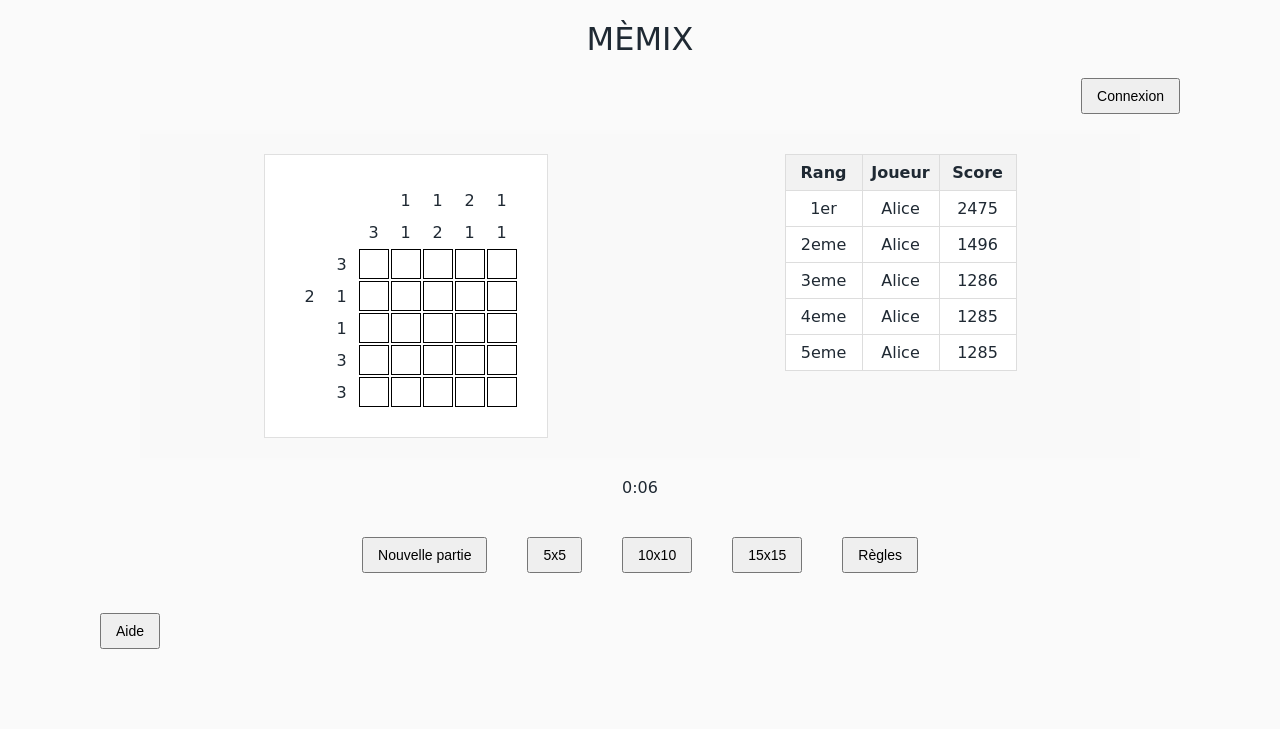
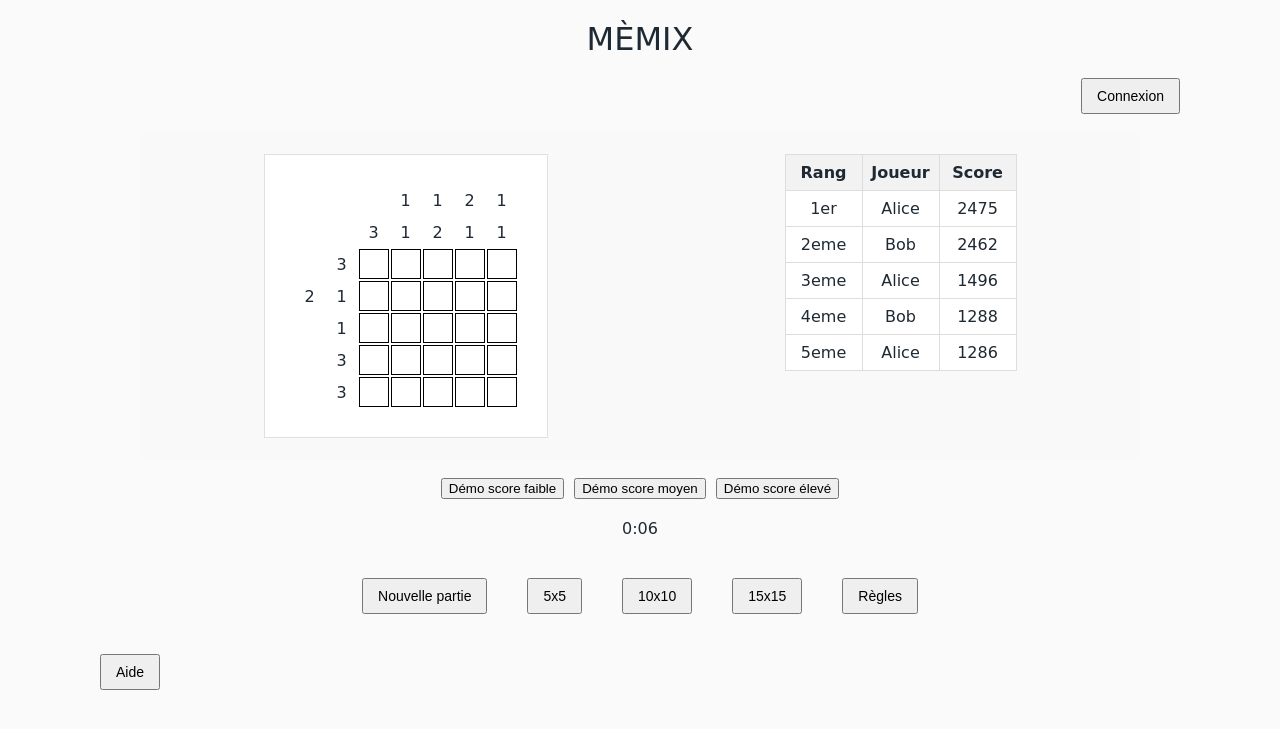
Before and after one commit to KanaRiz86/Nonogram, a PHP site: page / in a window 1280 px wide. Shown: the top 729 px of the page. Run offline with PHP 8.4, Linux system fonts and the light colour scheme; data comes from the database, SQL or seed files in the repository.

Commit message:
Ajout des GIFs dynamiques selon le score + README

```diff
--- a/Web/index.php
+++ b/Web/index.php
@@ -38,7 +38,26 @@ session_start();
     <tbody></tbody>
   </table>
 </div>
-<!------------------------------------------------------------------------------------------------->
+<!---------------------------------------- Popup Gif ------------------------------------------------>
+<!-- <div id="gif-score-container"></div> ancien display des gifs avec alert('Félicitations ...) -->
+
+<div id="demo-gifs-container">
+
+  <button data-score-demo="500">
+    Démo score faible
+  </button>
+
+  <button data-score-demo="1500">
+    Démo score moyen
+  </button>
+
+  <button data-score-demo="2500">
+    Démo score élevé
+  </button>
+
+</div>
+
+<!--------------------------------------------------------------------------------------------------->
   <div id="chronometre-container"></div>
 
   <div id="controls-container">
@@ -143,6 +162,19 @@ session_start();
   </div>
 </div>
 
+  <!------------------------------------- Popup Score -------------------------------------------->
+<div class="popup" id="popupScore">
+  <div>Résultat de la partie</div>
+
+  <div class="popup-content">
+    <p id="message-score"></p>
+
+    <img id="gif-score" src="" alt="GIF de score">
+
+    <button id="btnFermerScore" type="button">Fermer</button>
+  </div>
+</div>
+
   <!------------------------------------------------------------------------------------------------>
  <div class="zoneAide">
     <button>Aide</button>
--- a/Web/js/main/main.js
+++ b/Web/js/main/main.js
@@ -6,8 +6,8 @@ import { Controleur } from "../controller/Controleur.js"; //Import du contrôleu
 import { Temps } from "../model/Temps.js";
 import { calculScore } from "../model/scores.js";
 import { chargerTopScores, envoyerScore } from "../controller/ControlScores.js";
-import { initAddEventListenerPopup } from "../controller/ControlPopup.js"
-
+import { initAddEventListenerPopup, afficherPopup, cacherPopup } from "../controller/ControlPopup.js";
+import { choisirGifSelonScore } from "../model/GestionGifScore.js";
 
 // ===================== Génération aléatoire de la solution // =====================
 
@@ -80,20 +80,27 @@ function demarrerJeu(lignes, colonnes) {
     const erreurs = 0;
     const id_user = 0;//mode invité
 
-
-
-
     const id_image = 1;
     const tailleGrille = lignes; // Permet de savoir la taille de la grille
 
     const scoreFinal = Math.floor(calculScore(temps, tailleGrille, erreurs));
 
+    const cheminGifSelonScore = choisirGifSelonScore(scoreFinal);
+
     // Appelle de la fonction pour envoyer les données du score au serveur PHP via Fetch
     envoyerScore(id_user, id_image, temps, erreurs, tailleGrille);
 
+    // Pop-up Gif
     setTimeout(() => {
-      alert(`Félicitations ! Vous avez obtenu un score de : ${scoreFinal}`);
+      // Texte du score
+      document.getElementById("message-score").textContent =
+        `Félicitations ! Vous avez obtenu un score de : ${scoreFinal}`;
+      // GIF affiché
+      document.getElementById("gif-score").src = cheminGifSelonScore;
+      // Ouvre la popup
+      afficherPopup("popupScore");
     }, 50);
+
     // Exécute la fonction chargerTopScores après 500 ms
     // Permet d'éviter des conflits avec score-sauvegarder.php le fichier met du temps à répondre
     setTimeout(chargerTopScores, 500);
@@ -117,3 +124,25 @@ boutons.forEach(bouton => {
     demarrerJeu(taille, taille);
   });
 });
+
+document.getElementById("btnFermerScore").addEventListener("click", () => {
+  cacherPopup();
+});
+
+// Affichage des boutons de démo pour les gifs et scores de fin de partie
+
+const boutonsDemoGif = document.querySelectorAll("#demo-gifs-container button[data-score-demo]");
+
+boutonsDemoGif.forEach((bouton) => {
+  bouton.addEventListener("click", () => {
+    const scoreDemo = Number(bouton.dataset.scoreDemo);
+    const cheminGifSelonScore = choisirGifSelonScore(scoreDemo);
+
+    document.getElementById("message-score").textContent =
+      `Démo : score simulé de ${scoreDemo}`;
+
+    document.getElementById("gif-score").src = cheminGifSelonScore;
+
+    afficherPopup("popupScore");
+  });
+});
--- /dev/null
+++ b/Web/js/model/GestionGifScore.js
@@ -0,0 +1,44 @@
+// Tranches de score utilisées pour choisir le GIF de fin de partie.
+// Le score dépend de la taille de la grille et du temps de résolution.
+// Scores maximum théoriques :
+// 5x5   = 1300 points
+// 10x10 = 2700 points
+// 15x15 = 5300 points
+//
+// Tranches retenues pour la démo :
+// 0 à 999      = score faible
+// 1000 à 1999  = score moyen
+// 2000 et plus = score élevé
+
+const gifsParScore = [
+  {
+    scoreMin: 2000,
+    scoreMax: Infinity,
+    gifs: [
+      "gif/Bryan_Cranston_Mic_Drop.gif"
+    ]
+  },
+  {
+    scoreMin: 1000,
+    scoreMax: 1999,
+    gifs: [
+      "gif/victoire.gif"
+    ]
+  },
+  {
+    scoreMin: 0,
+    scoreMax: 999,
+    gifs: [
+      "gif/The_Punisher_No.gif"
+    ]
+  }
+];
+
+export function choisirGifSelonScore(score) {
+  const tranche = gifsParScore.find(item => score >= item.scoreMin && score <= item.scoreMax);
+
+  if (!tranche) return null;
+
+  const indexAleatoire = Math.floor(Math.random() * tranche.gifs.length);
+  return tranche.gifs[indexAleatoire];
+}
--- a/Web/styles/popup.css
+++ b/Web/styles/popup.css
@@ -25,6 +25,23 @@
   padding: 8px 14px;
   font-size: 14px;
   cursor: pointer;
+}
+
+/* ================== Pop-up - boutons de démo ================== */
+
+#demo-gifs-container {
+  display: flex; /* <-- Pour cacher les boutons de démo, sasir la valeur "display: none" */
+  justify-content: center;
+  gap: 10px;
+  margin: 15px 0;
+}
+
+#gif-score {  /* adaptation de taille pour le gif*/
+  max-width: 100%;
+  max-height: 280px;
+  object-fit: contain;
+  display: block;
+  margin: 15px auto;
 }
 
 
```
Also changed, not shown: Web/js/view/AffichageGifScore.js (added, +20 -0 lines), nonogramme_db.sql (+46 -7 lines), README.md, Web/gif/Bryan_Cranston_Mic_Drop.gif (added), Web/gif/The_Punisher_No.gif (added).
